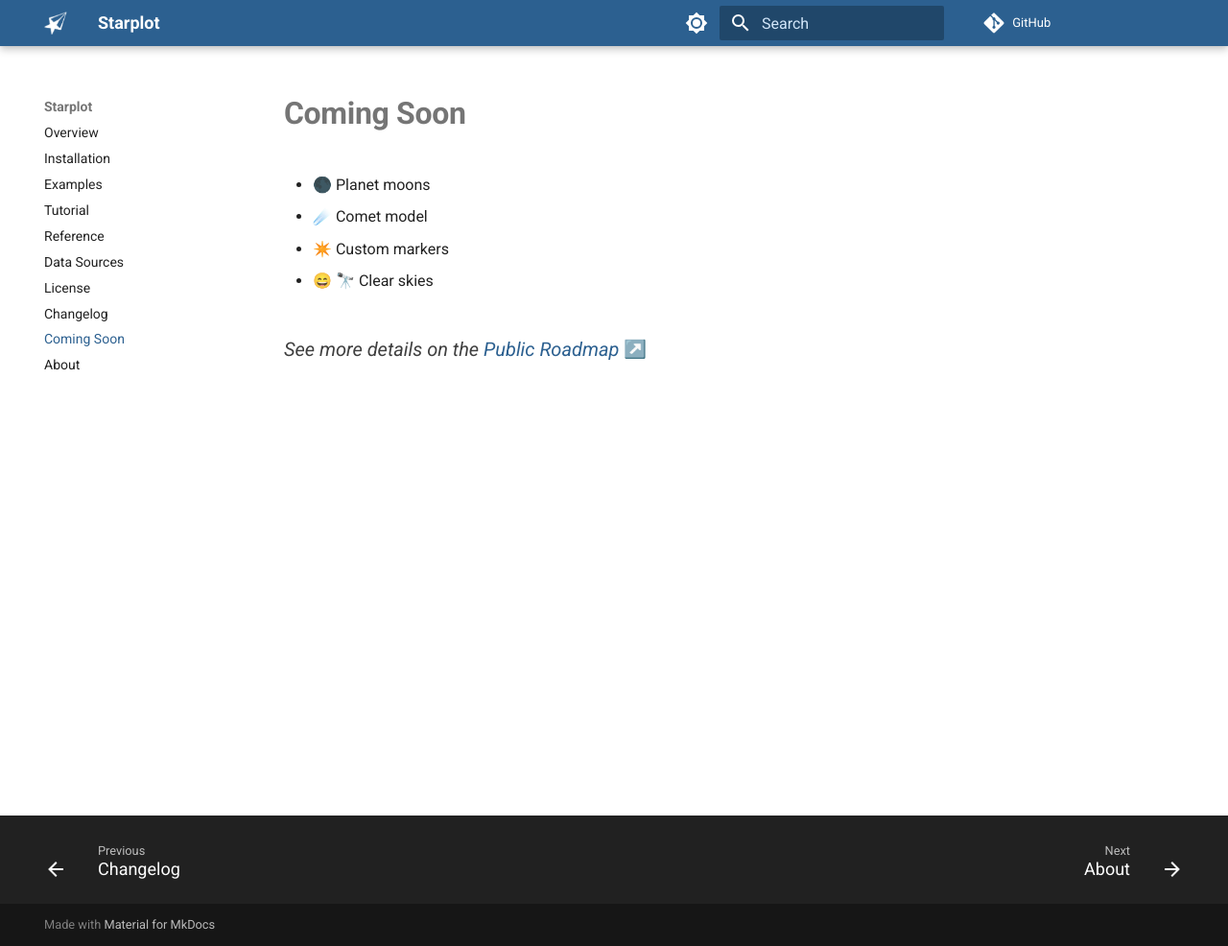
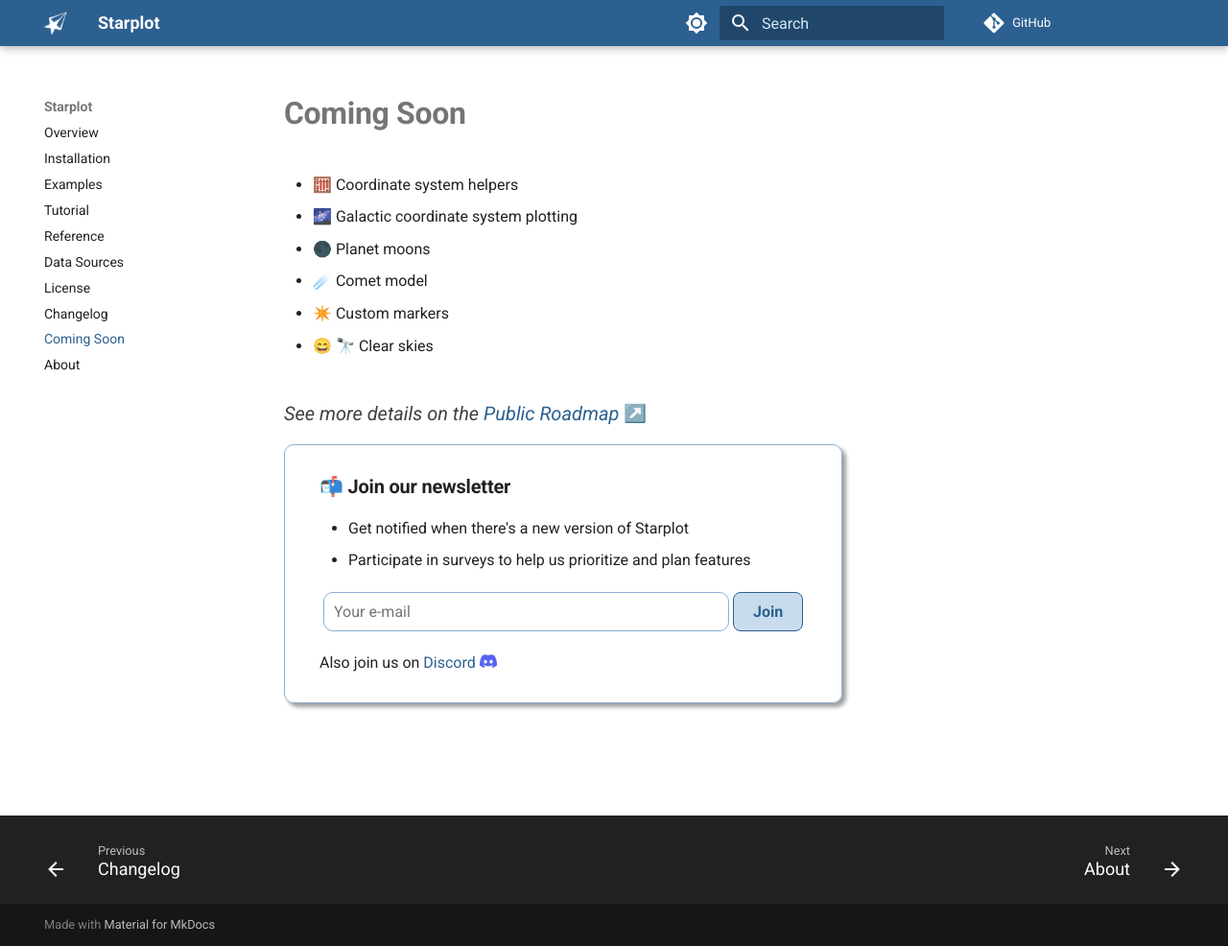
Before and after one commit to steveberardi/starplot, an MkDocs documentation site: the page built from docs/coming-soon.md, in a window 1280 px wide and 986 px high. Shown: the whole window at 96% size. Built offline with MkDocs 1.6.1 and Material for MkDocs 9.7.7, drawn with Linux system fonts in a browser that asks for light colours; emoji names are drawn with the system emoji font; some web fonts are replaced; comment, search, counter and statistics services are not loaded.

Commit message:
email form

```diff
--- a/docs/coming-soon.md
+++ b/docs/coming-soon.md
@@ -1,4 +1,6 @@
 
+- 🧮 Coordinate system helpers
+- 🌌 Galactic coordinate system plotting
 - 🌑 Planet moons
 - ☄️ Comet model
 - ✴️ Custom markers
@@ -6,3 +8,9 @@
 
 <br/>
 _See more details on the [Public Roadmap :arrow_upper_right:](https://trello.com/b/sUksygn4/starplot-roadmap)_{.text-subtitle}
+
+--8<-- "docs/snippets/_newsletter.html"
+
+<br/>
+<br/>
+<br/>
--- a/docs/css/extra.css
+++ b/docs/css/extra.css
@@ -421,3 +421,54 @@
     width: 100% !important;
     border: 1px solid var(--md-primary-fg-color) !important;
 }
+
+.email-form {
+    padding: 4px;
+
+    h3 {
+        margin-top: 0;
+    }
+
+    .md-button {
+        padding: 10px 20px;
+        border: 1px solid hsl(209, 53%, 36%) !important;;
+        border-radius: 8px !important;
+        background-color: hsl(209, 53%, 86%);
+        font-size: 1em;
+
+        &:hover {
+            color: hsl(209, 53%, 96%) !important;
+            background-color: hsl(209, 53%, 26%) !important;
+        }
+    }
+}
+
+.email-form input {
+    font-size: 1em;
+    padding: 10px;
+    border-radius: 10px;
+    border: 1px solid hsl(209, 43%, 68%);
+}
+
+.mt-0 {
+    margin-top: 0 !important;
+}
+
+.mb-0 {
+    margin-bottom: 0 !important;
+}
+
+.divider {
+    padding: 8px 0;
+    border-top: 1px solid hsl(209, 43%, 68%);
+}
+
+.info-panel {
+    padding: 28px 36px;
+    /* margin-right: 8px; */
+    border: 1px solid hsl(209, 43%, 68%);
+    border-radius: 10px;
+    display: inline-block;
+    /* max-width: 700px; */
+    box-shadow: 4px 4px 4px rgb(159, 159, 159);
+}
--- /dev/null
+++ b/docs/snippets/_newsletter.html
@@ -0,0 +1,24 @@
+<div class="info-panel">
+  <h3 class="mt-0">📬 Join our newsletter</h3>
+  <ul>
+    <li>Get notified when there's a new version of Starplot</li>
+    <li>Participate in surveys to help us prioritize and plan features</li>
+  </ul>
+  <form
+    method="post"
+    action="https://listmonk-1036427073125.us-central1.run.app/subscription/form"
+    class="email-form"
+  >
+    <input type="hidden" name="nonce" />
+    <input type="hidden" name="l" value="88d7b18d-d320-408e-b2dd-92101348e20f" />
+    <input type="email" name="email" required placeholder="Your e-mail" size="46" />
+    <input type="submit" value="Join" class="md-button" />
+  </form>
+
+  <p class="mb-0">
+    Also join us on
+    <a href="https://discord.gg/WewJJjshFu"
+      >Discord <img src="/images/discord.svg" height="18" width="18" class="off-glb"
+    /></a>
+  </p>
+</div>
```
Also changed, not shown: docs/about.md (+1 -1 lines), docs/index.md (+3 -2 lines), docs/tutorial/09.md (+2 -0 lines), docs/images/discord.svg (added).
